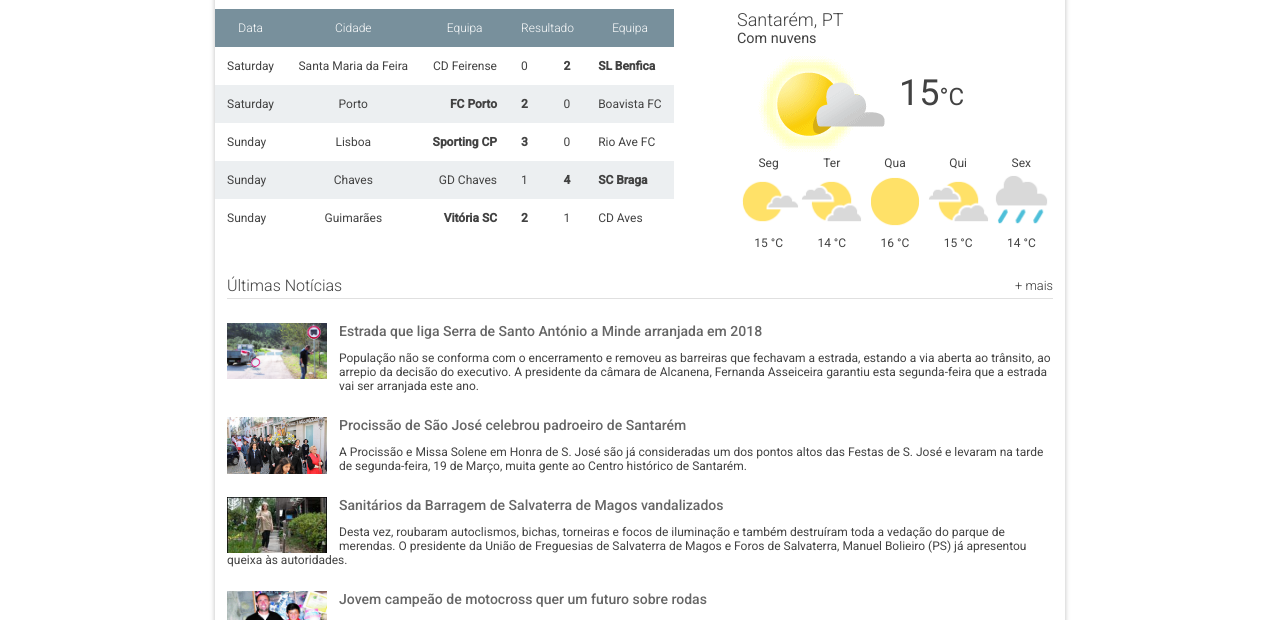
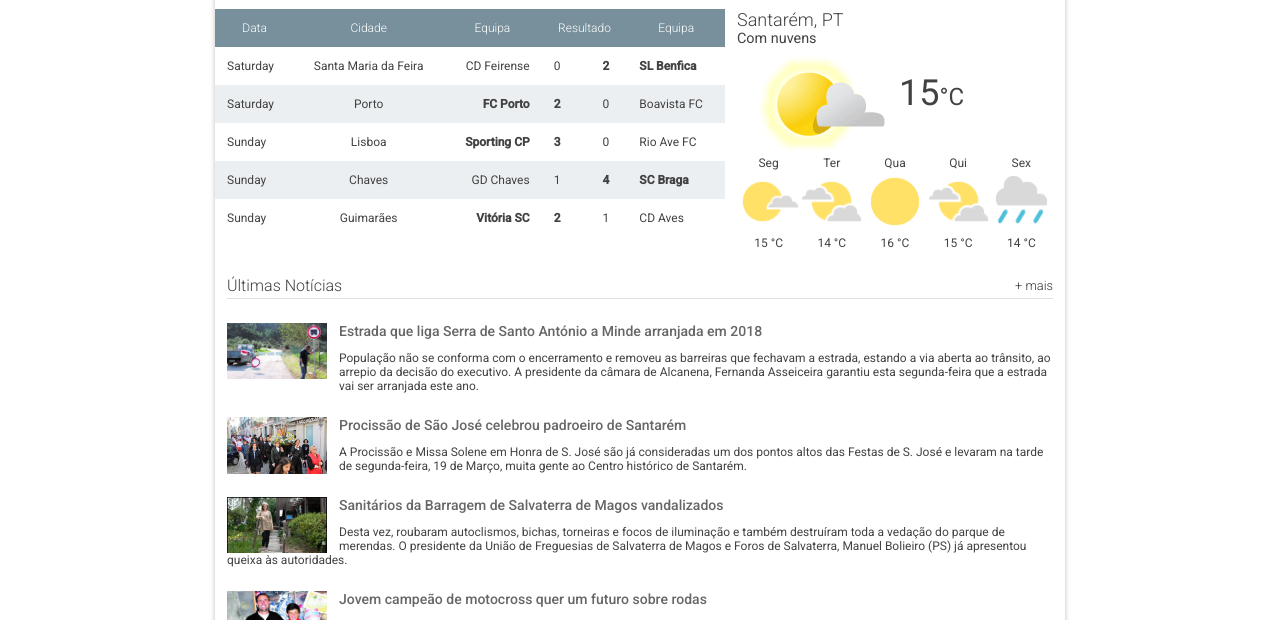
Before and after one commit to FonsecaJoao/Lesson15, a plain HTML site: page index.html in a window 1280 px wide. Shown: the part 480-1100 px from the top of the page. Drawn offline with Linux system fonts and the light colour scheme.

Commit message:
Fixed table
Fixed table

```diff
--- a/main.css
+++ b/main.css
@@ -216,10 +216,11 @@ main {
 .scores {
   padding-top: 1em;
   flex-grow: 1;
+  overflow: auto;
 }
 
 .scores__table {
-  width: 90%;
+  width: 100%;
   border-collapse: collapse;
 }
 
```
